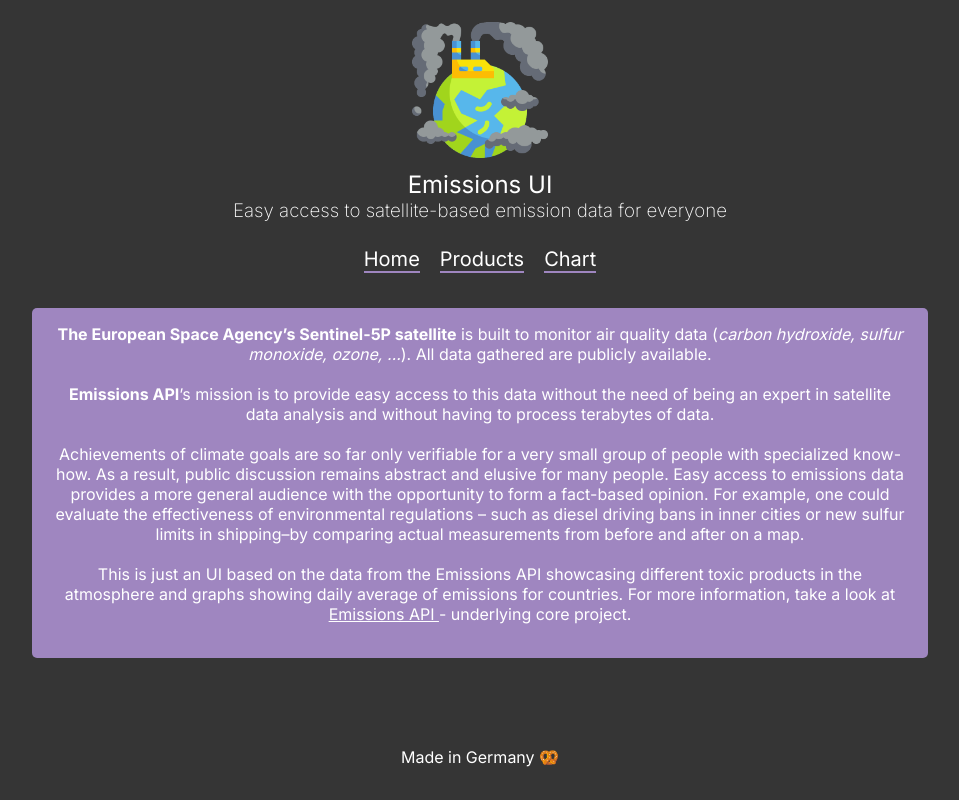
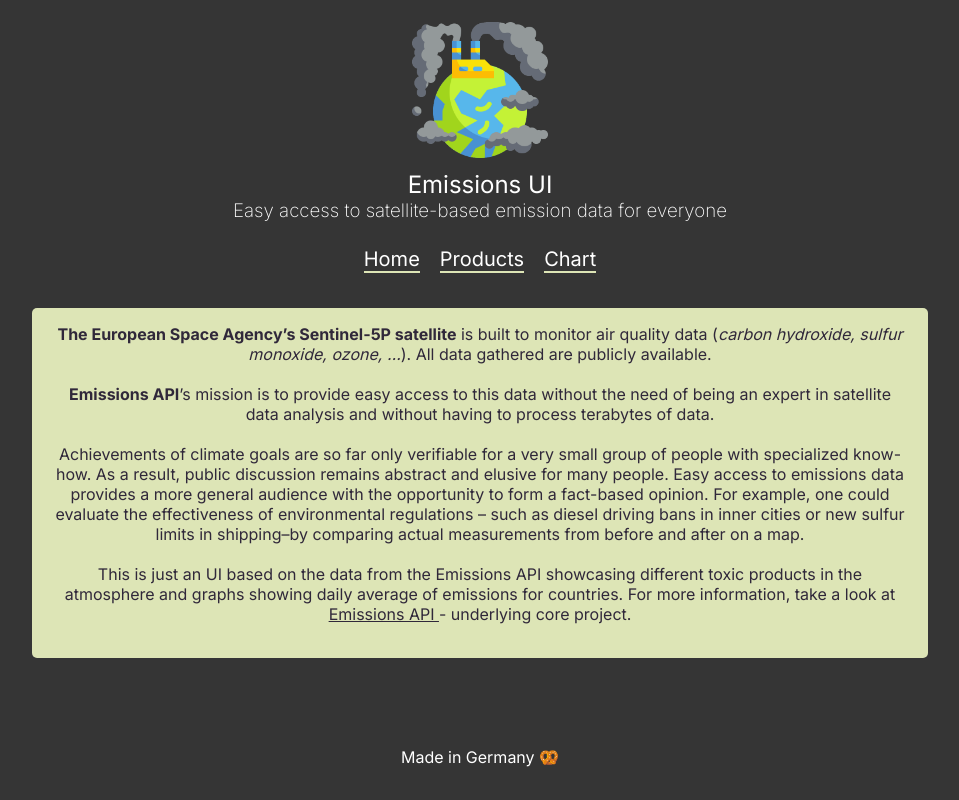
Before and after one commit to hari2309s/emissions-ui, a Next.js app: page / in a window 1280 px wide. Shown: the whole page, without its empty margins (160-1119 px from the left). Built offline with nearby package versions, Linux system fonts and the light colour scheme.

Commit message:
ui changes

```diff
--- a/src/app/components/filter-bar/filter-bar.module.css
+++ b/src/app/components/filter-bar/filter-bar.module.css
@@ -17,17 +17,17 @@
 }
 
 .show {
-  background-color: #9f86c0;
+  background-color: #dde5b6;
   border: none;
   border-radius: 5px;
   margin: 5px;
   height: 40px;
   width: 100px;
-  color: white;
+  color: #353535;
 }
 
 .show:hover {
-  background-color: #cfc3e0;
+  background-color: #eef2db;
   cursor: pointer;
   color: #30283a;
 }
--- a/src/app/components/filter-bar/filter-bar.tsx
+++ b/src/app/components/filter-bar/filter-bar.tsx
@@ -1,7 +1,8 @@
 'use client';
 
 import { Dispatch, SetStateAction, useContext, useEffect, useState } from 'react';
-import { DEFAULT_COUNTRY_CODE } from '@/app/constants';
+import { DEFAULT_COUNTRY_CODE, DEFAULT_PRODUCT } from '@/app/constants';
+import { capitalizeFirstLetter } from '@/app/helper';
 import { AppContext } from '@/app/providers';
 import { getAverage } from '../../actions';
 import { Country, Filter, IAverage, IProduct } from '../../types';
@@ -73,6 +74,7 @@
     setFilter?.((filter) => ({
       ...filter,
       country: countries.find((country) => country.code === filterObj?.country)?.code || DEFAULT_COUNTRY_CODE,
+      product: capitalizeFirstLetter([filterObj.product])[0] || DEFAULT_PRODUCT,
     }));
   };
 
--- a/src/app/components/nav-links/nav-links.module.css
+++ b/src/app/components/nav-links/nav-links.module.css
@@ -5,11 +5,11 @@
 
 .links > a {
   margin: 10px;
-  border-bottom: solid 2px #9f86c0;
+  border-bottom: solid 2px #dde5b6;
   font-size: 20px;
 }
 
 .links > a:hover {
-  border-bottom: solid 2px #cfc3e0;
+  border-bottom: solid 2px #eef2db;
   color: white;
 }
--- a/src/app/page.module.css
+++ b/src/app/page.module.css
@@ -10,11 +10,12 @@
   flex-direction: column;
   text-align: center;
   padding: 1rem 1.2rem;
-  background-color: #9f86c0;
+  background-color: #dde5b6;
   border-radius: 5px;
   margin: 25px;
   height: 350px;
   width: 70vw;
+  color: #30283a;
 }
 
 .card br {
--- a/src/app/products/page.module.css
+++ b/src/app/products/page.module.css
@@ -10,10 +10,11 @@
   flex-direction: column;
   position: relative;
   padding: 1rem 1.2rem;
-  background-color: #9f86c0;
+  background-color: #dde5b6;
   border-radius: 5px;
   margin: 5px;
   height: 200px;
+  color: #30283a;
 }
 
 .card span::first-letter {
@@ -54,7 +55,7 @@
   .card:hover {
     /* background: rgba(var(--card-rgb), 0.1);
     border: 1px solid rgba(var(--card-border-rgb), 0.15); */
-    background-color: #cfc3e0;
+    background-color: #ebefd3;
     color: #30283a;
   }
 
```
Also changed, not shown: src/app/components/bar-chart/bar-chart.tsx (+10 -5 lines).
